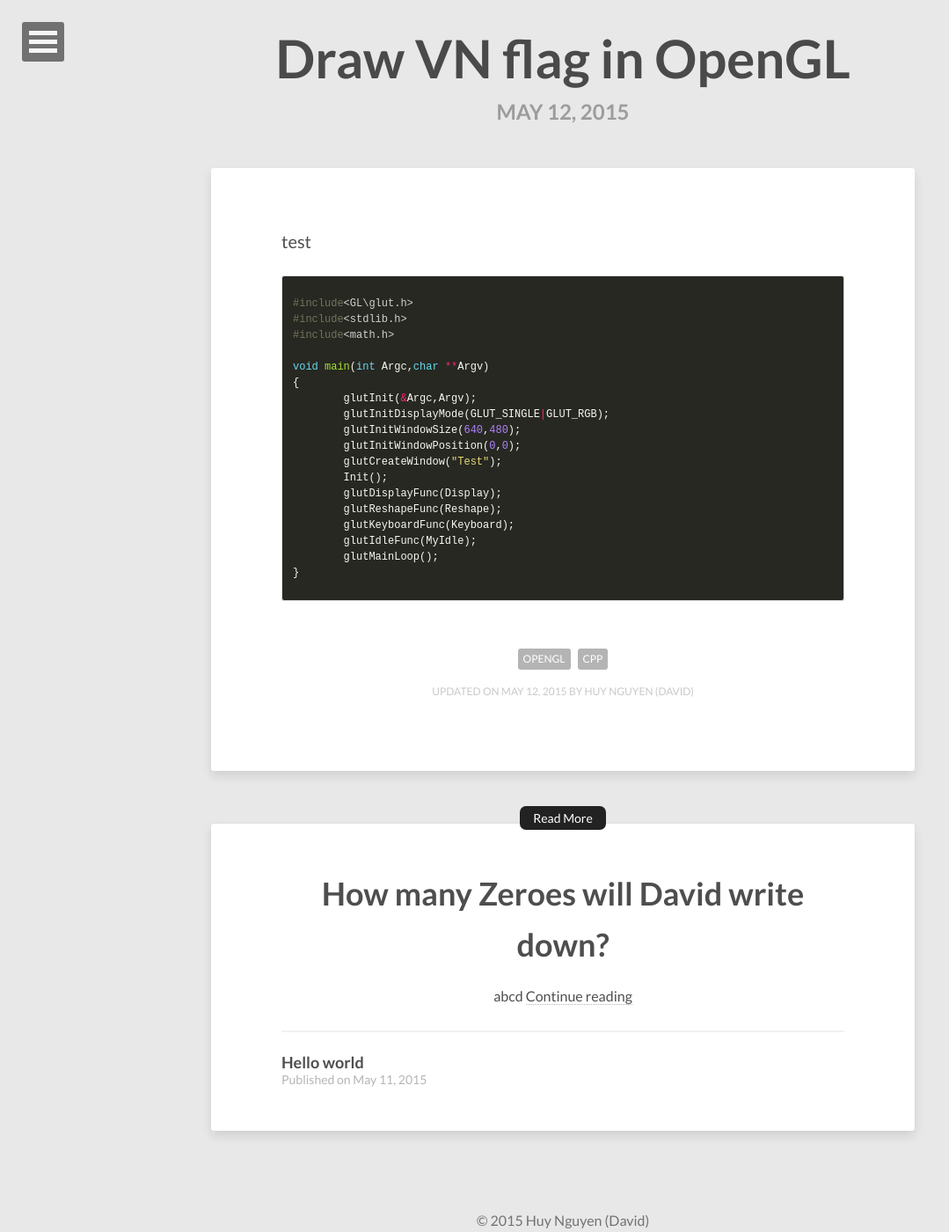
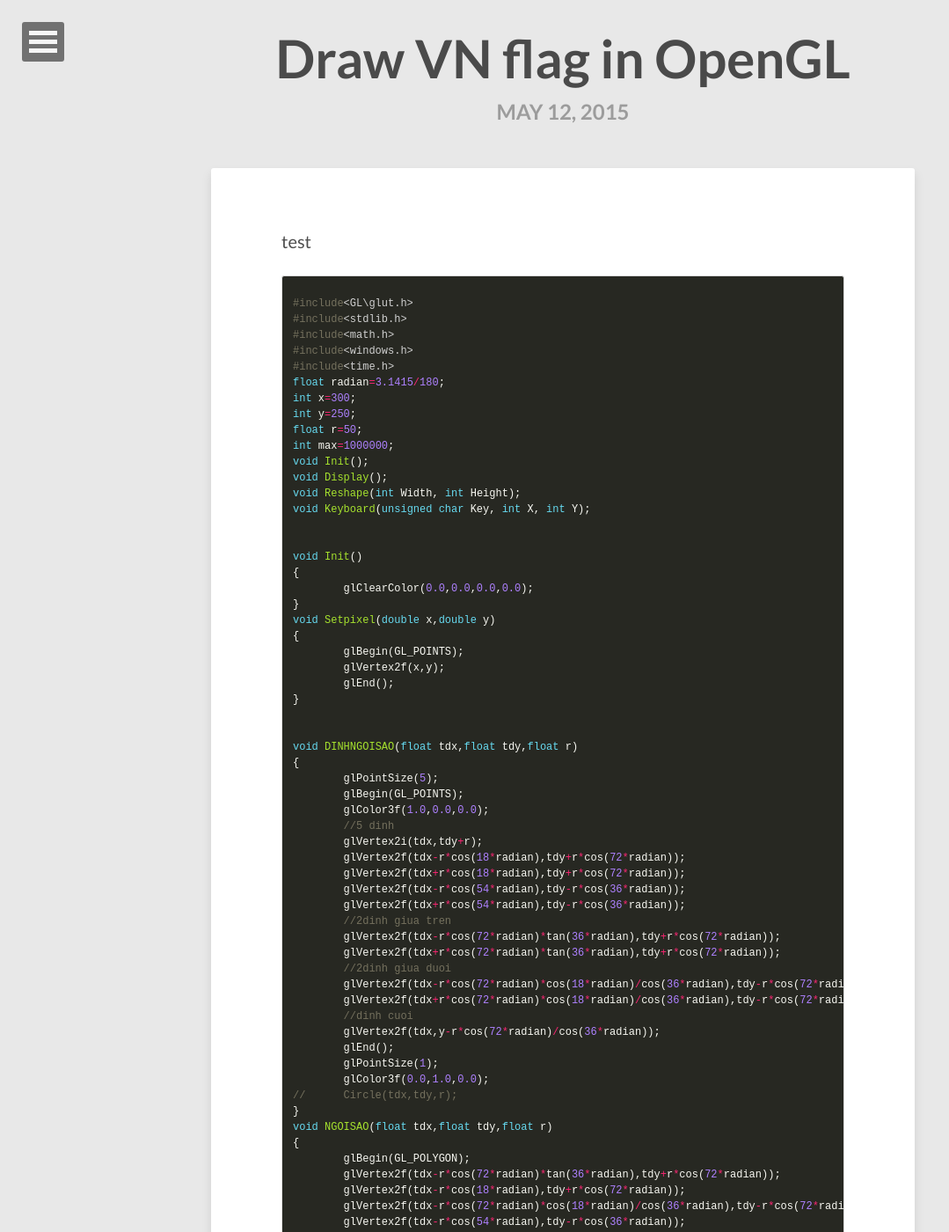
Before and after one commit to vareisen/vareisen.github.io, a Jekyll site: the page built from _posts/2015-05-12-OpenGL-vn-flag.md, in a window 1280 px wide and 1400 px high. Shown: the whole window at 88% size, without its empty margins (0-1079 px from the left). Built offline with Jekyll 4.4.1, drawn with Linux system fonts in a browser that asks for light colours; some of the changed text lies outside the part shown.

Commit message:
Update 2015-05-12-OpenGL-vn-flag.md

```diff
--- a/_posts/2015-05-12-OpenGL-vn-flag.md
+++ b/_posts/2015-05-12-OpenGL-vn-flag.md
@@ -12,7 +12,131 @@ test
 #include<GL\glut.h>
 #include<stdlib.h>
 #include<math.h>
+#include<windows.h>
+#include<time.h>
+float radian=3.1415/180;
+int x=300;
+int y=250;
+float r=50;
+int max=1000000;
+void Init();
+void Display();
+void Reshape(int Width, int Height);
+void Keyboard(unsigned char Key, int X, int Y);
 
+
+void Init()
+{
+	glClearColor(0.0,0.0,0.0,0.0);
+}
+void Setpixel(double x,double y)
+{
+	glBegin(GL_POINTS);
+	glVertex2f(x,y);
+	glEnd();
+}
+
+
+void DINHNGOISAO(float tdx,float tdy,float r)
+{
+	glPointSize(5);
+	glBegin(GL_POINTS);
+	glColor3f(1.0,0.0,0.0);
+	//5 dinh
+	glVertex2i(tdx,tdy+r);
+	glVertex2f(tdx-r*cos(18*radian),tdy+r*cos(72*radian));
+	glVertex2f(tdx+r*cos(18*radian),tdy+r*cos(72*radian));
+	glVertex2f(tdx-r*cos(54*radian),tdy-r*cos(36*radian));
+	glVertex2f(tdx+r*cos(54*radian),tdy-r*cos(36*radian));
+	//2dinh giua tren
+	glVertex2f(tdx-r*cos(72*radian)*tan(36*radian),tdy+r*cos(72*radian));
+	glVertex2f(tdx+r*cos(72*radian)*tan(36*radian),tdy+r*cos(72*radian));
+	//2dinh giua duoi
+	glVertex2f(tdx-r*cos(72*radian)*cos(18*radian)/cos(36*radian),tdy-r*cos(72*radian)*sin(18*radian)/cos(36*radian));
+	glVertex2f(tdx+r*cos(72*radian)*cos(18*radian)/cos(36*radian),tdy-r*cos(72*radian)*sin(18*radian)/cos(36*radian));
+	//dinh cuoi
+	glVertex2f(tdx,y-r*cos(72*radian)/cos(36*radian));
+	glEnd();
+	glPointSize(1);
+	glColor3f(0.0,1.0,0.0);
+//	Circle(tdx,tdy,r);
+}
+void NGOISAO(float tdx,float tdy,float r)
+{
+	glBegin(GL_POLYGON);
+	glVertex2f(tdx-r*cos(72*radian)*tan(36*radian),tdy+r*cos(72*radian));
+	glVertex2f(tdx-r*cos(18*radian),tdy+r*cos(72*radian));
+	glVertex2f(tdx-r*cos(72*radian)*cos(18*radian)/cos(36*radian),tdy-r*cos(72*radian)*sin(18*radian)/cos(36*radian));
+	glVertex2f(tdx-r*cos(54*radian),tdy-r*cos(36*radian));
+	glVertex2f(tdx,y-r*cos(72*radian)/cos(36*radian));
+	glVertex2f(tdx+r*cos(54*radian),tdy-r*cos(36*radian));
+	glVertex2f(tdx+r*cos(72*radian)*cos(18*radian)/cos(36*radian),tdy-r*cos(72*radian)*sin(18*radian)/cos(36*radian));
+	glVertex2f(tdx+r*cos(18*radian),tdy+r*cos(72*radian));
+	glVertex2f(tdx+r*cos(72*radian)*tan(36*radian),tdy+r*cos(72*radian));
+	glVertex2i(tdx,tdy+r);
+	glVertex2f(tdx-r*cos(72*radian)*tan(36*radian),tdy+r*cos(72*radian));
+	glEnd();
+}
+void HinhVuong(float tdx,float tdy,float r)
+{
+	glPointSize(5);
+	glBegin(GL_POLYGON);
+	glVertex2i(tdx-r-100,tdy+r+50);
+	glVertex2i(tdx-r-100,tdy-r-50);
+	glVertex2i(tdx+r+100,tdy-r-50);
+	glVertex2i(tdx+r+100,tdy+r+50);
+	glEnd();
+}
+void Display()
+{
+	glClear(GL_COLOR_BUFFER_BIT);
+	DINHNGOISAO(x,y,r);
+	glColor3f(1.0,0.0,0.0);
+	HinhVuong(x,y,r);
+	glColor3f(1.0,1.0,0.0);
+	NGOISAO(x,y,r);
+	glFlush();
+}
+
+void Reshape(int Width,int Height)
+{
+	glViewport(0,0,(GLsizei)Width,(GLsizei)Height);
+	glMatrixMode(GL_PROJECTION);
+	glLoadIdentity();
+	gluOrtho2D(0.0,(GLdouble)Width-1,0.0,(GLdouble)Height-1);
+}
+void Keyboard(unsigned char Key,int X,int Y)
+{
+	switch(Key)
+	{
+	case 27:
+		exit(EXIT_SUCCESS);
+		break;
+	case 114:
+		r+=5;
+		break;
+	case 102:
+		r-=5;
+		break;
+	case 97:
+		x-=5;break;
+	case 100:
+		x+=5;break;
+	case 119:
+		y+=5;break;
+	case 115:
+		y-=5;break;
+	}
+	glutPostRedisplay();
+}
+void MyIdle()
+{
+	Sleep(200);
+		//x = rand() %300+200;
+		//y = rand() %300+200;
+		//r = rand() %(100);
+	glutPostRedisplay();
+}
 void main(int Argc,char **Argv)
 {
 	glutInit(&Argc,Argv);
```
